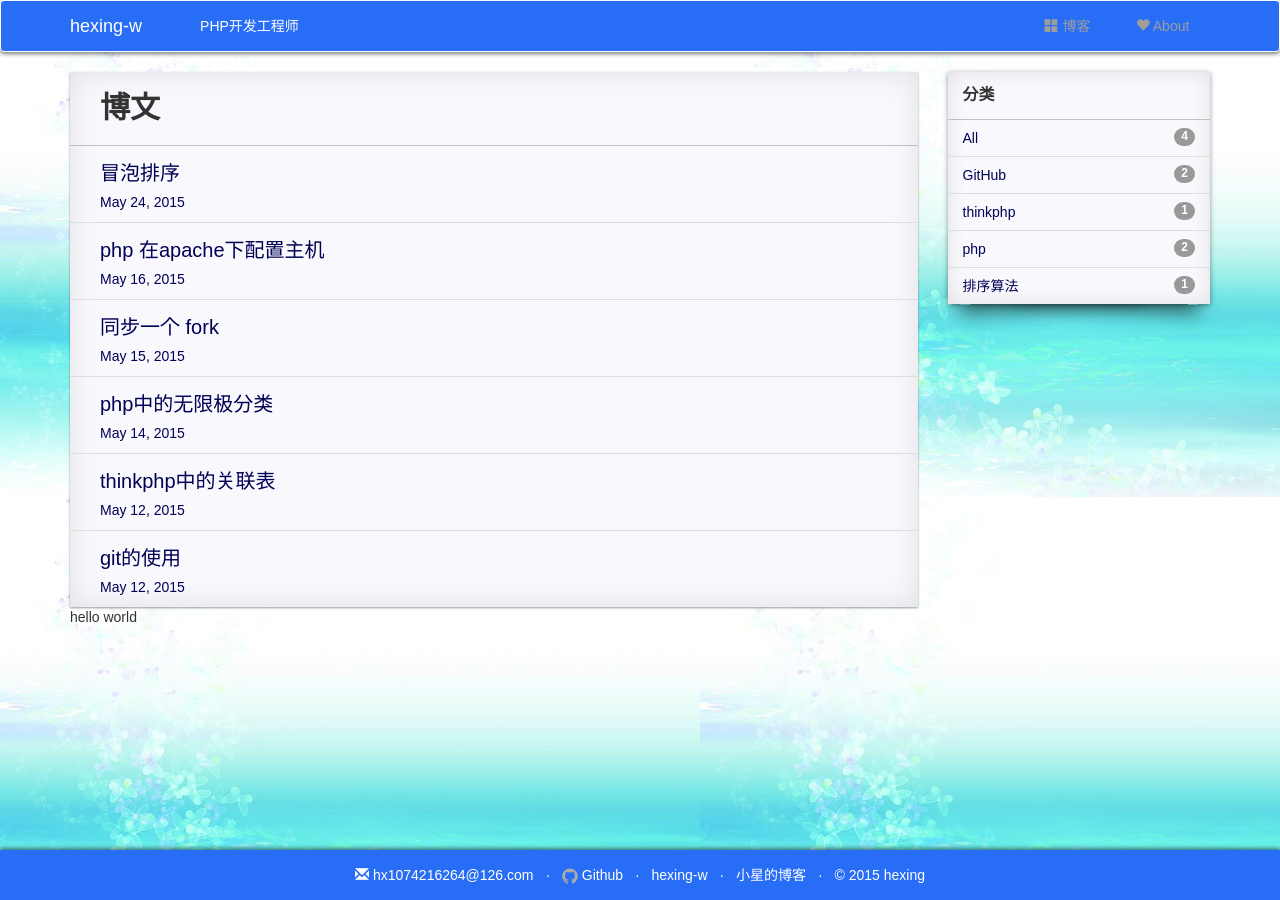
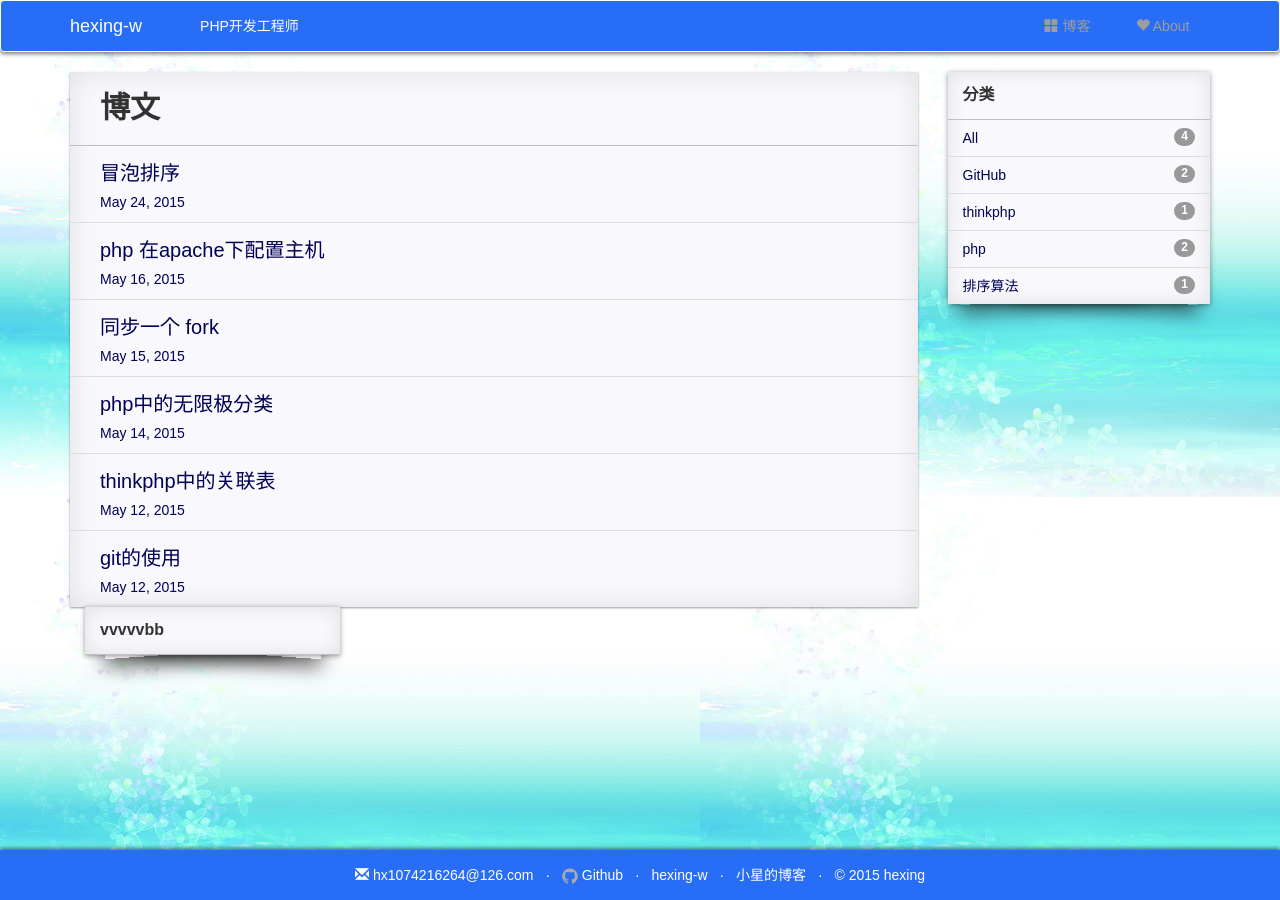
Before and after one commit to hexing-w/hexing-w.github.io, a Jekyll site: the page built from index.html, in a window 1280 px wide. Built offline with Jekyll 4.4.1, drawn with Linux system fonts in a browser that asks for light colours; nearby versions of some CDN libraries; comment, search, counter and statistics services are not loaded; a style sheet for code colours, icons or effects is not loaded.

Commit message:
Update index.html

```diff
--- a/index.html
+++ b/index.html
@@ -63,6 +63,12 @@ layout: default
     </div>
   </div>
 </div>
-<div >
-  hello world
+ <div class="col-sm-3">
+    <div class="shadow-corner-curl hidden-xs">
+      <div class="categories-list-header">
+       vvvvvbb
+      </div>
+
+    </div>
+  </div>
 </div>
```
